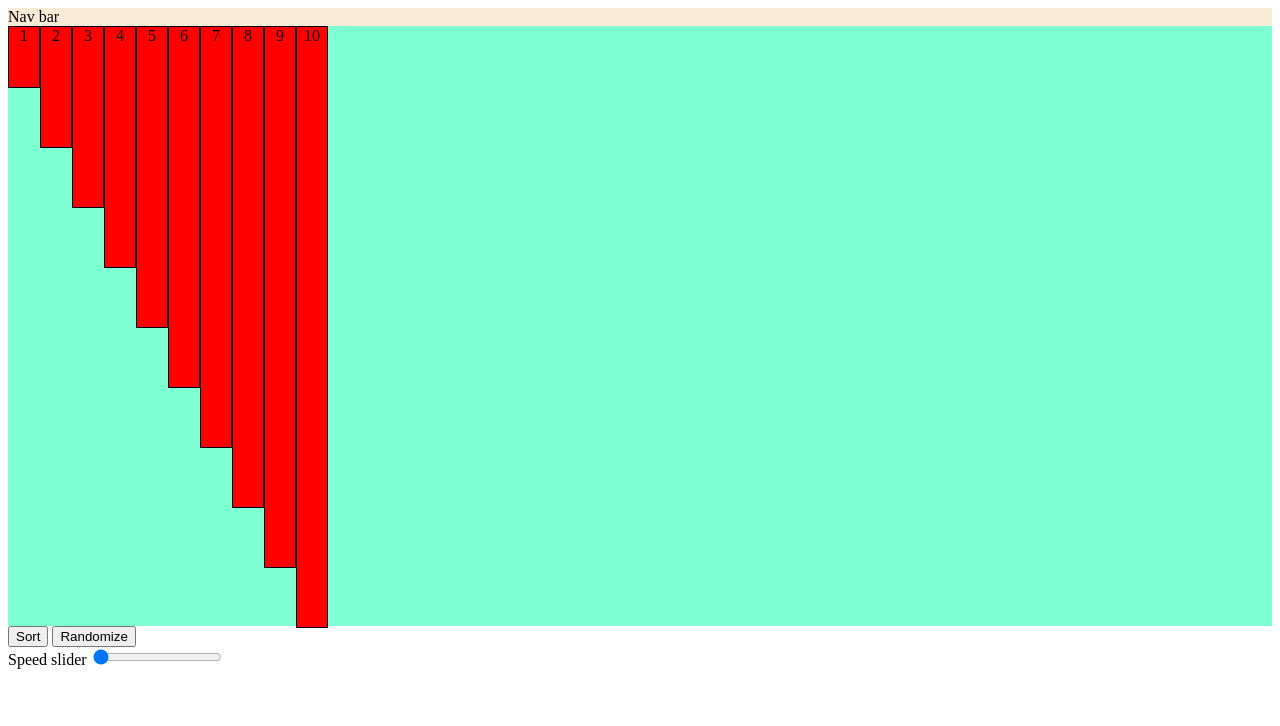
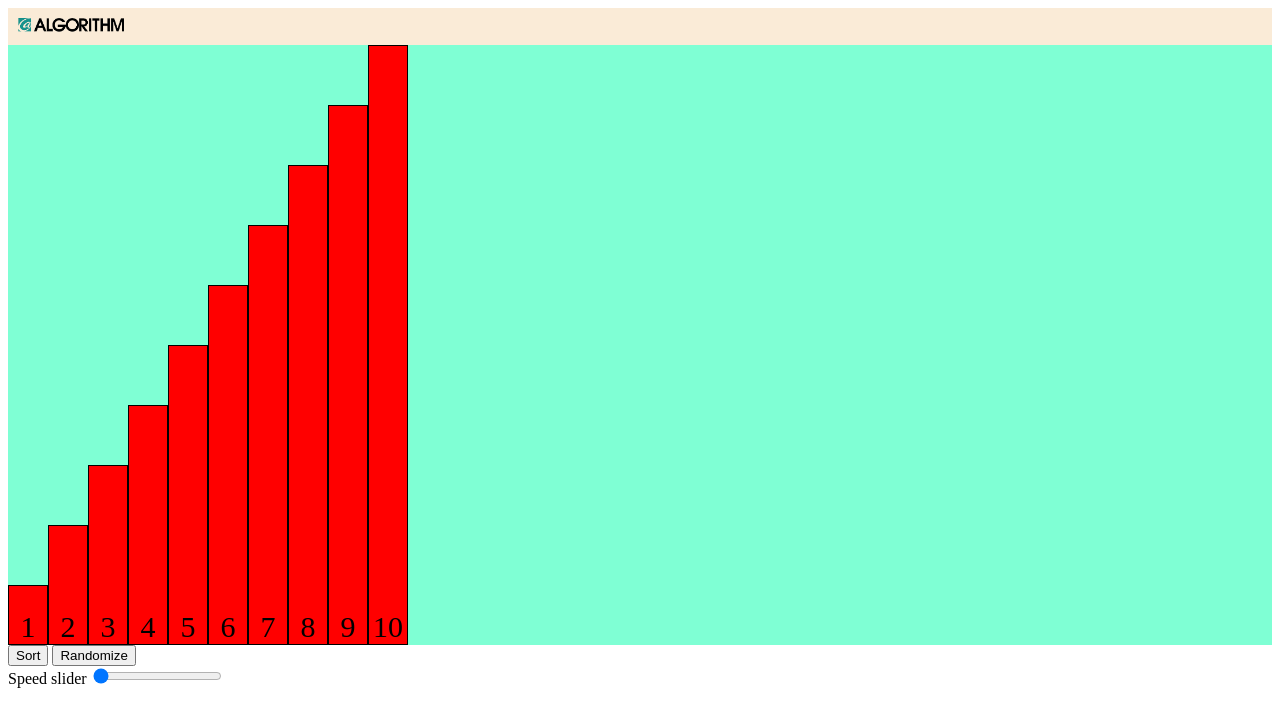
Before and after one commit to yuichiu416/Alrogithm_visualizer, a website: page index.html in a window 1280 px wide. Drawn offline with Linux system fonts and the light colour scheme.

Commit message:
added logo and put the numbers properly

```diff
--- a/index.html
+++ b/index.html
@@ -13,7 +13,9 @@
 
 <body>
     <div id="root">
-        <div id="nav">Nav bar</div>
+        <div id="nav">
+            <a href="#"><image src="./images/logo.png" class="logo" /></a>
+        </div>
         <div id="array"></div>
         <button onclick="bubbleSort()">Sort</button>
         <button onclick="randomize()">Randomize</button>
--- a/libs/Algorithm.js
+++ b/libs/Algorithm.js
@@ -21,7 +21,7 @@ class Algorithm {
         }
     }
     makeArrayFromDivs(){
-        let divs = document.getElementsByClassName("number");
+        let divs = document.getElementsByClassName("number-text");
         let array = [];
         for(let i = 0; i < divs.length; i++){
             array.push(parseInt(divs[i].innerHTML));
--- a/libs/Number.js
+++ b/libs/Number.js
@@ -1,7 +1,10 @@
 class Number{
     constructor(value, unitWidth){
         let number = document.createElement("div");
-        number.innerHTML = value;
+        let text = document.createElement("span");
+        text.innerHTML = value;
+        text.classList.add("number-text")
+        number.appendChild(text);
         number.classList.add("number");
         number.setAttribute("value", value);
         number.style.height = value * unitWidth + "px";
--- a/style.css
+++ b/style.css
@@ -1,8 +1,16 @@
+*{
+    box-sizing: border-box;
+}
 #root {
 
 }
 #nav {
     background-color: antiquewhite;
+}
+
+.logo{
+    max-width: 10%;
+    height: auto;
 }
 
 #array {
@@ -12,14 +20,21 @@
     flex-direction: row;
 }
 
-#array .number{
-    width: 30px;
+.number{
+    width: 40px;
     background-color: red;
     border-width: 1px;
     border-style: solid;
-    text-align: center;
+    font-size: 30px;
+    margin-top: auto;
+    display: flex;
+    flex-direction: column;
 }
 
+.number-text{
+    margin: auto;
+    margin-bottom: 0;
+}
 #speed-slider{
     background-color: azure;
 }
```
Also changed, not shown: README.md, images/logo.png (added).
